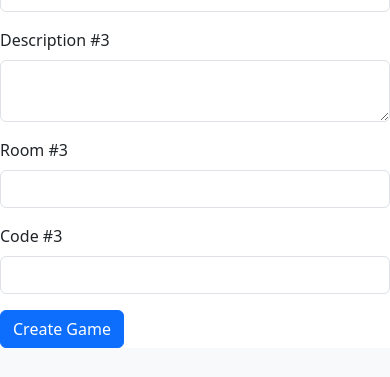
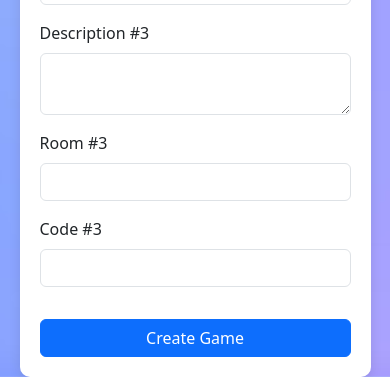
Before and after one commit to SleepyLeaf58/VPCI-Scavenger, a Flask app: page /create-game in a window 390 px wide. Shown: the part 845-1222 px from the top of the page. Before the commit the page ends 1193 px from the top, so only its background shows below. Run offline with Flask 3, Linux system fonts and the light colour scheme.

Commit message:
Update create_game.html

```diff
--- a/production/templates/create_game.html
+++ b/production/templates/create_game.html
@@ -5,75 +5,71 @@
     <meta name="viewport" content="width=device-width, initial-scale=1">
     <title>Create Game</title>
     <link href="https://cdn.jsdelivr.net/npm/bootstrap@5.3.3/dist/css/bootstrap.min.css" rel="stylesheet" integrity="sha384-QWTKZyjpPEjISv5WaRU9OFeRpok6YctnYmDr5pNlyT2bRjXh0JMhjY6hW+ALEwIH" crossorigin="anonymous">
+    <style>
+      /* Hack the North themed background */
+      body {
+        background-image: url('images/background.png'); /* Make sure to replace this with the actual background image URL */
+        background-size: cover;
+        background-position: center;
+        margin: 0;
+        display: flex;
+        justify-content: center;
+        align-items: center;
+      }
+
+      .game-background {
+        position: fixed;
+        top: 0;
+        left: 0;
+        width: 100%;
+        height: 100%;
+        z-index: -1;
+        background-image: url('../images/background.jpg');
+        background-size: cover;
+        background-position: center;
+      }
+
+      .form-container {
+        background-color: white;
+        border-radius: 10px;
+        padding: 20px;
+        box-shadow: 0px 4px 12px rgba(0, 0, 0, 0.1);
+        width: 90%;
+        max-width: 800px;
+        position: relative;
+        z-index: 1;
+      }
+
+      h1 {
+        text-align: center;
+        margin-bottom: 20px;
+      }
+    </style>
   </head>
   <body>
-    <!-- Navbar -->
-    <nav class="navbar navbar-expand navbar-light bg-light p-3" style="background-color: #e3f2fd;">
-        <a class="navbar-brand" href="#">HTN</a>
-        <button class="navbar-toggler" type="button" data-toggle="collapse" data-target="#navbarNavDropdown" aria-controls="navbarNavDropdown" aria-expanded="false" aria-label="Toggle navigation">
-            <span class="navbar-toggler-icon"></span>
-        </button>
-        <div class="collapse navbar-collapse" id="navbarNavDropdown">
-            <ul class="navbar-nav">
-            <li class="nav-item active">
-                <a class="nav-link" href="#">Create <span class="sr-only">(current)</span></a>
-            </li>
-            <li class="nav-item">
-                <a class="nav-link" href="#">Join</a>
-            </li>
-            <li class="nav-item dropdown">
-                <a class="nav-link dropdown-toggle" href="#" id="navbarDropdownMenuLink" data-toggle="dropdown" aria-haspopup="true" aria-expanded="false">
-                Dropdown link
-                </a>
-                <div class="dropdown-menu" aria-labelledby="navbarDropdownMenuLink">
-                <a class="dropdown-item" href="#">Action</a>
-                <a class="dropdown-item" href="#">Another action</a>
-                <a class="dropdown-item" href="#">Something else here</a>
-                </div>
-            </li>
-            </ul>
-        </div>
-    </nav>
+    <!-- New container for the background image -->
+    <div class="game-background"></div>
 
     <!-- Form -->
+    <div class="form-container">
+      <h1>Create a Game</h1>
       <form action="http://localhost:5000/start-hunt" method="POST">
-        <h1>Create a Game</h1>
         <div class="mb-3">
           <label class="form-label">Room Name</label>
-          <input type="name" name="roomName" class="form-control" id="roomName" aria-describedby="roomName">
+          <input type="text" name="roomName" class="form-control" id="roomName" aria-describedby="roomNameHelp">
+          <div id="roomNameHelp" class="form-text">Make sure to pick a unique room name!</div>
         </div>
+
         <div class="mb-3">
           <label class="form-label">Organizer Name</label>
-            <input type="text" name="org" class="form-control" id="numItems">
+          <input type="text" name="org" class="form-control" id="organizerName">
         </div>
-        <!--
+
+        <!-- Riddles, Rooms, and Codes Group -->
         <div class="mb-3">
-          <label class="phone-number">Organizer Phone Number</label>
-          <input type="password" class="form-control" id="phoneNumber">
-          <div id="phoneNumberHelp" class="form-text">For the players to contact you</div>
-        </div>
-        <div class="mb-3">
-            <label class="form-label">Start Date</label>
-            <input type="datetime-local" class="form-control" id="startDate">
-        </div>
-        <div class="mb-3">
-            <label class="form-label">End Date</label>
-            <input type="datetime-local" class="form-control" id="endDate">
-        </div>
-        <div class="mb-3">
-            <label class="form-label">Locations</label>
-            <input type="text" class="form-control" id="numItems">
-            <div id="phoneNumberHelp" class="form-text">The buildings your game will take place in</div>
-        </div>
-        <div class="mb-3">
-            <label class="form-label">Special Instructions</label>
-            <input type="text" class="form-control" id="numItems">
-        </div>
-        <div class="mb-3 form-check">
-            <input type="checkbox" class="form-check-input" id="exampleCheck1">
-            <label class="form-check-label" for="exampleCheck1">Private Room</label>
-        </div>
-        -->
+          <h5>Clues</h5>
+          <div class="row">
+            <div class="col-md-4">
               <div class="mb-3">
                 <label class="form-label">Description #1</label>
                 <textarea name="riddle1" class="form-control" id="numItems"></textarea>
@@ -86,6 +82,8 @@
                 <label class="form-label">Code #1</label>
                 <input type="text" name="code1" class="form-control" id="numItems">
               </div>
+            </div>
+            <div class="col-md-4">
               <div class="mb-3">
                 <label class="form-label">Description #2</label>
                 <textarea name="riddle2" class="form-control" id="numItems"></textarea>
@@ -98,6 +96,8 @@
                 <label class="form-label">Code #2</label>
                 <input type="text" name="code2" class="form-control" id="numItems">
               </div>
+            </div>
+            <div class="col-md-4">
               <div class="mb-3">
                 <label class="form-label">Description #3</label>
                 <textarea name="riddle3" class="form-control" id="numItems"></textarea>
@@ -110,10 +110,13 @@
                 <label class="form-label">Code #3</label>
                 <input type="text" name="code3" class="form-control" id="numItems">
               </div>
-        <button type="submit" class="btn btn-primary">Create Game</button>
+            </div>
+          </div>
+        </div>
+
+        <button type="submit" class="btn btn-primary w-100">Create Game</button>
       </form>
-
-
+    </div>
 
     <script src="https://cdn.jsdelivr.net/npm/bootstrap@5.3.3/dist/js/bootstrap.bundle.min.js" integrity="sha384-YvpcrYf0tY3lHB60NNkmXc5s9fDVZLESaAA55NDzOxhy9GkcIdslK1eN7N6jIeHz" crossorigin="anonymous"></script>
   </body>
```
Lines whose indentation alone changed are shown as unchanged.
